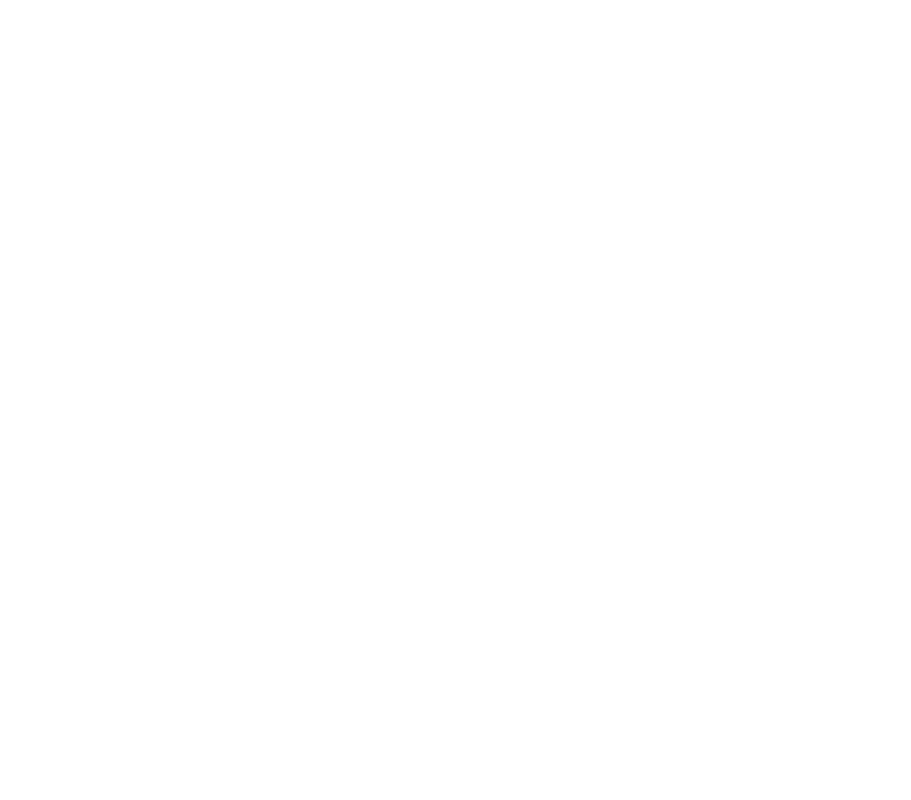
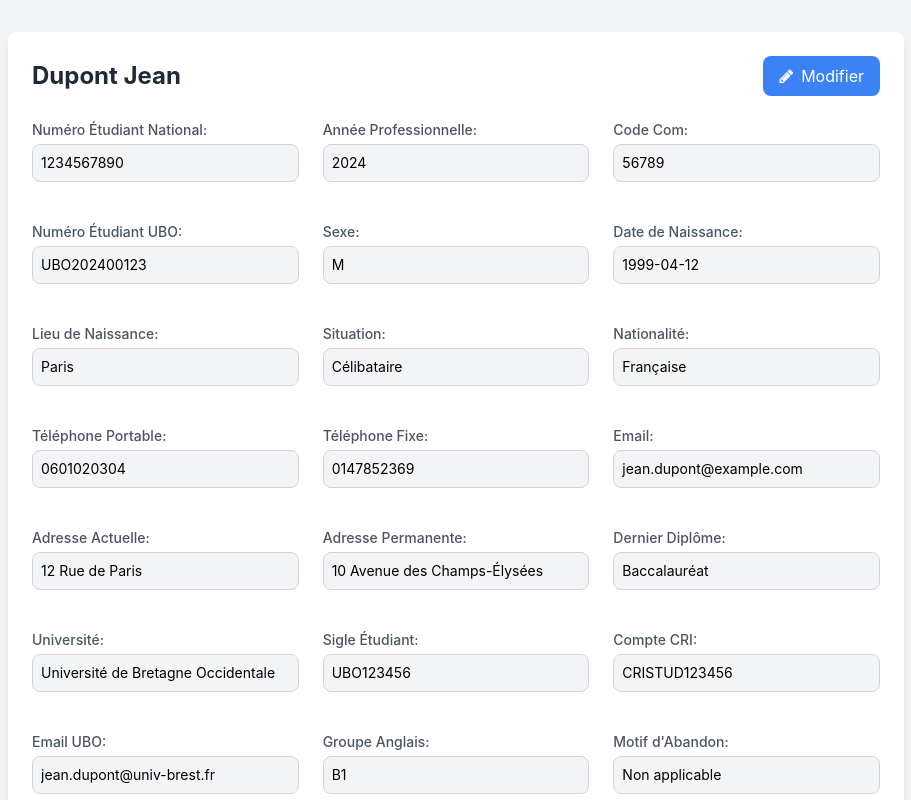
Before and after one commit to Y7T007/UBO-TP-DJF, a React (Create React App) app in the folder my-app/: page /Detail/1 in a window 1280 px wide. Before the commit this address had no page. Shown: the top 800 px of the page, without its empty margins (184-1095 px from the left). Built offline with nearby package versions, Linux system fonts and the light colour scheme.

Commit message:
Creation des etudiant

```diff
--- a/my-app/src/App.js
+++ b/my-app/src/App.js
@@ -3,6 +3,7 @@ import './App.css';
 import ListEtudiant from './Components/ListEtudiant';
 import { BrowserRouter as Router, Routes, Route } from 'react-router-dom'
 import EtudiantDetail from './Components/EtudiantDetail';
+import { CreateEtudiant } from './Components/CreerEtudiant';
 
 
 function App() {
@@ -10,7 +11,9 @@ function App() {
     <Router>
     <Routes>
       <Route path="/" element={<ListEtudiant />} />
-      <Route path="/Detail" element={<EtudiantDetail />} />
+      <Route path="/Detail/:id" element={<EtudiantDetail />} />
+      <Route path="/Creer" element={<CreateEtudiant />} />
+
 
     </Routes>
   </Router>
--- a/my-app/src/Components/CreerEtudiant.jsx
+++ b/my-app/src/Components/CreerEtudiant.jsx
@@ -2,8 +2,8 @@ import React, { useState } from "react";
 import "font-awesome/css/font-awesome.min.css";
 import axios from "axios";
 
-const EtudiantDetail = () => {
-  const [modifiable, setModifiable] = useState(true);  // Allow editing by default
+export const CreateEtudiant = () => {
+  const [modifiable, setModifiable] = useState(true);
   const [etudiant, setEtudiant] = useState({
     noEtudiantNat: "",
     anneePro: "",
@@ -117,5 +117,3 @@ const EtudiantDetail = () => {
     </div>
   );
 };
-
-export default EtudiantDetail;
--- a/my-app/src/Components/EtudiantDetail.jsx
+++ b/my-app/src/Components/EtudiantDetail.jsx
@@ -5,7 +5,7 @@ import { selectEtudiant } from "../redux/StudentSlice";
 import axios from "axios";
 import { useParams } from "react-router-dom";
 
-const EtudiantDetail = () => {
+ const EtudiantDetail = () => {
   const [modifiable, setModifiable] = useState(false);
   const { id } = useParams();
 
```
